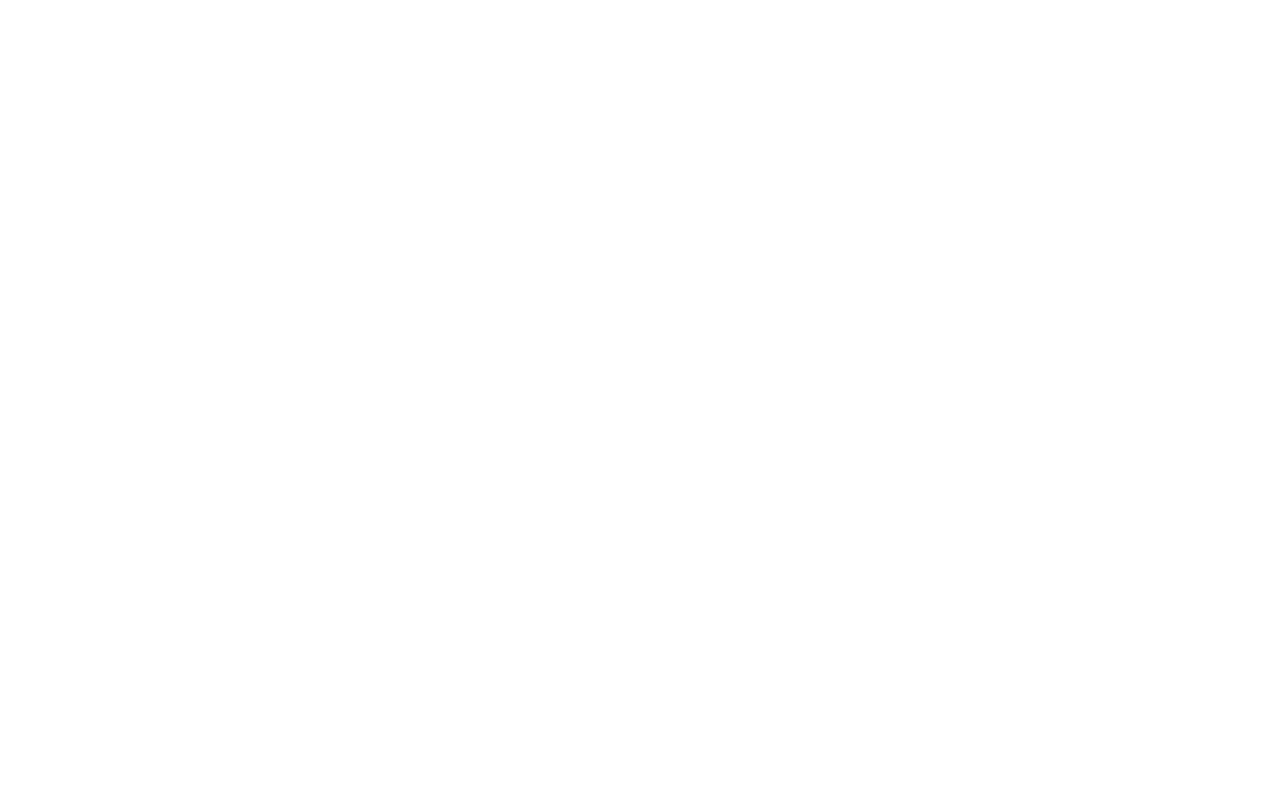
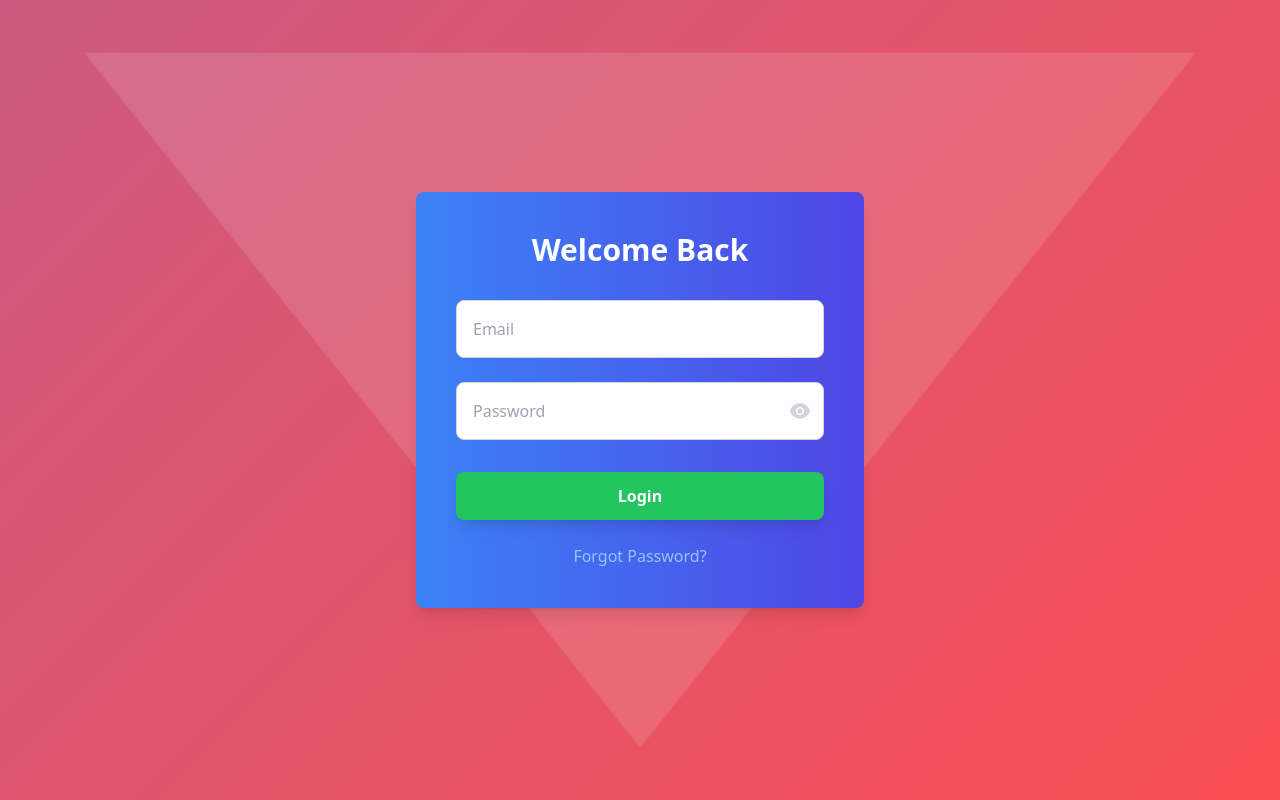
Before and after one commit to jex23/James-Galos-Portfolio, a React (Vite) app: page /login in a window 1280 px wide. Before the commit this address had no page. Built offline with nearby package versions, Linux system fonts and the light colour scheme; no server answers.

Commit message:
Remove unused imports in AboutSection component 2

```diff
--- a/package.json
+++ b/package.json
@@ -10,7 +10,9 @@
     "preview": "vite preview"
   },
   "dependencies": {
+    "@heroicons/react": "^2.1.5",
     "@types/styled-components": "^5.1.34",
+    "firebase": "^10.13.2",
     "framer-motion": "^11.5.5",
     "icons": "^1.0.0",
     "react": "^18.3.1",
--- a/src/App.tsx
+++ b/src/App.tsx
@@ -1,16 +1,43 @@
+// src/App.tsx
 import React from 'react';
 import { BrowserRouter as Router, Route, Routes } from 'react-router-dom';
+import { onAuthStateChanged } from 'firebase/auth';
+import { auth } from './firebaseConfig';
+import ProtectedRoute from './components/ProtectedRoute';
+import Login from './components/Login';
+import Upload from './components/Upload'; // Import the Upload component
 import Home from './pages/Home';
 import About from './pages/About';
-import Upload from './components/Upload';
 
 const App: React.FC = () => {
+  const [isAuthenticated, setIsAuthenticated] = React.useState<boolean | null>(null);
+
+  React.useEffect(() => {
+    const unsubscribe = onAuthStateChanged(auth, (user) => {
+      setIsAuthenticated(!!user);
+    });
+
+    return () => unsubscribe();
+  }, []);
+
+  if (isAuthenticated === null) {
+    return <div>Loading...</div>; // Loading state
+  }
+
   return (
     <Router>
       <Routes>
         <Route path="/" element={<Home />} />
         <Route path="/about" element={<About />} />
-        <Route path="/upload" element={<Upload />} /> {/* Add Upload route */}
+        <Route path="/login" element={<Login />} />
+        <Route
+          path="/uploadDetails"
+          element={
+            <ProtectedRoute isAuthenticated={isAuthenticated}>
+              <Upload />
+            </ProtectedRoute>
+          }
+        />
       </Routes>
     </Router>
   );
--- a/src/components/HeroSection.tsx
+++ b/src/components/HeroSection.tsx
@@ -75,7 +75,7 @@ const HeroSection: React.FC = () => {
       >
         {/* Profile Image with enhanced animation */}
         <motion.img
-          src="https://i.ibb.co/0BpdJws/2x2.png" // Replace with your image URL
+          src="src/assets/2x2.png" // Replace with your image URL
           alt="Profile Picture"
           className="rounded-full mb-6 w-40 h-40 object-cover mx-auto"
           initial={{ opacity: 0, scale: 0.8, rotate: 0 }}
--- /dev/null
+++ b/src/components/Login.tsx
@@ -0,0 +1,129 @@
+import React, { useState } from 'react';
+import { getAuth, signInWithEmailAndPassword } from 'firebase/auth';
+import { useNavigate } from 'react-router-dom';
+import { auth } from '../firebaseConfig'; // Adjusted import
+import { AiFillEye, AiFillEyeInvisible } from 'react-icons/ai'; // Import icons for showing/hiding password
+import { motion } from 'framer-motion';
+import styled from 'styled-components';
+import '../components/login.css'; // Import your CSS file
+
+// Define the geometric shapes animation
+const GeometricAnimation = styled(motion.div)`
+  position: absolute;
+  top: 0;
+  left: 0;
+  width: 100%;
+  height: 100%;
+  overflow: hidden;
+  z-index: 0;
+  pointer-events: none;
+  background: linear-gradient(135deg, #4d79ff, #ff4d4d);
+  background-size: 400% 400%;
+  animation: gradientAnimation 15s ease infinite;
+
+  @keyframes gradientAnimation {
+    0% {
+      background-position: 0% 0%;
+    }
+    50% {
+      background-position: 100% 100%;
+    }
+    100% {
+      background-position: 0% 0%;
+    }
+  }
+
+  &:before {
+    content: '';
+    display: block;
+    position: absolute;
+    top: 10%;
+    left: 10%;
+    width: 80%;
+    height: 80%;
+    background: rgba(255, 255, 255, 0.2);
+    clip-path: polygon(0% 0%, 100% 0%, 50% 100%);
+    animation: shapesAnimation 8s ease-in-out infinite;
+  }
+
+  @keyframes shapesAnimation {
+    0% {
+      transform: scale(0.8);
+      opacity: 0.5;
+    }
+    50% {
+      transform: scale(1.2);
+      opacity: 0.7;
+    }
+    100% {
+      transform: scale(0.8);
+      opacity: 0.5;
+    }
+`;
+
+const Login: React.FC = () => {
+  const [email, setEmail] = useState('');
+  const [password, setPassword] = useState('');
+  const [showPassword, setShowPassword] = useState(false);
+  const navigate = useNavigate();
+
+  const handleLogin = async (e: React.FormEvent) => {
+    e.preventDefault();
+    try {
+      await signInWithEmailAndPassword(auth, email, password);
+      navigate('/uploadDetails');
+    } catch (error) {
+      console.error("Error logging in:", error);
+      alert("Failed to log in. Please check your credentials and try again.");
+    }
+  };
+
+  return (
+    <div className="flex items-center justify-center min-h-screen bg-gray-900 relative overflow-hidden">
+      <GeometricAnimation />
+      <div className="bg-gradient-to-r from-blue-500 to-indigo-600 shadow-lg rounded-lg p-10 max-w-md w-full transform transition duration-500 hover:scale-105 relative z-10">
+        <h2 className="text-3xl font-bold text-center text-white mb-8">Welcome Back</h2>
+        <form onSubmit={handleLogin}>
+          <div className="mb-6">
+            <input
+              type="email"
+              placeholder="Email"
+              value={email}
+              onChange={(e) => setEmail(e.target.value)}
+              required
+              className="w-full p-4 border border-gray-300 rounded-lg focus:outline-none focus:ring-2 focus:ring-blue-300 transition duration-300"
+            />
+          </div>
+          <div className="mb-8 flex items-center relative">
+            <input
+              type={showPassword ? 'text' : 'password'}
+              placeholder="Password"
+              value={password}
+              onChange={(e) => setPassword(e.target.value)}
+              required
+              className="w-full p-4 border border-gray-300 rounded-lg focus:outline-none focus:ring-2 focus:ring-blue-300 transition duration-300"
+            />
+            <button
+              type="button"
+              onClick={() => setShowPassword(!showPassword)}
+              className="absolute right-3 top-1/2 transform -translate-y-1/2 text-gray-300 hover:text-white transition duration-300"
+            >
+              {showPassword ? <AiFillEyeInvisible size={24} /> : <AiFillEye size={24} />}
+            </button>
+          </div>
+          <button
+            type="submit"
+            className="w-full bg-green-500 hover:bg-green-600 text-white font-bold py-3 rounded-lg transition duration-300 shadow-lg transform hover:scale-105"
+          >
+            Login
+          </button>
+        </form>
+        <div className="mt-6 text-center">
+          <a href="#" className="text-blue-300 hover:text-blue-400 transition duration-300">Forgot Password?</a>
+        </div>
+      </div>
+    </div>
+  );
+};
+
+export default Login;
--- /dev/null
+++ b/src/components/ProtectedRoute.tsx
@@ -0,0 +1,18 @@
+// src/components/ProtectedRoute.tsx
+import React from 'react';
+import { Navigate } from 'react-router-dom';
+
+interface ProtectedRouteProps {
+  children: React.ReactNode;
+  isAuthenticated: boolean | null;
+}
+
+const ProtectedRoute: React.FC<ProtectedRouteProps> = ({ children, isAuthenticated }) => {
+  if (isAuthenticated === null) {
+    return <div>Loading...</div>; // Loading state
+  }
+
+  return isAuthenticated ? <>{children}</> : <Navigate to="/login" />;
+};
+
+export default ProtectedRoute;
--- a/src/components/Upload.tsx
+++ b/src/components/Upload.tsx
@@ -1,3 +1,4 @@
+// src/pages/Upload.tsx
 import React, { useState } from 'react';
 
 const Upload: React.FC = () => {
@@ -14,19 +15,18 @@ const Upload: React.FC = () => {
       return;
     }
 
-    // Here you would typically send the file to your server
     const formData = new FormData();
     formData.append('file', selectedFile);
 
     try {
-      const response = await fetch('/api/upload', { // Adjust the endpoint as needed
+      const response = await fetch('/api/upload', {
         method: 'POST',
         body: formData,
       });
 
       if (response.ok) {
         alert('File uploaded successfully!');
-        setSelectedFile(null); // Reset the file input
+        setSelectedFile(null);
       } else {
         alert('File upload failed. Please try again.');
       }
--- /dev/null
+++ b/src/components/login.css
@@ -0,0 +1,17 @@
+/* login.css */
+
+.animated-background {
+    background: linear-gradient(270deg, #ff6b6b, #f4f4f4, #6bc1ff, #b8ff6b);
+    background-size: 600% 600%;
+    animation: gradientAnimation 10s ease infinite;
+    min-height: 100vh;
+    display: flex;
+    justify-content: center;
+    align-items: center;
+  }
+
+  @keyframes gradientAnimation {
+    0% { background-position: 0% 50%; }
+    50% { background-position: 100% 50%; }
+    100% { background-position: 0% 50%; }
+  }
--- /dev/null
+++ b/src/firebaseConfig.ts
@@ -0,0 +1,22 @@
+// src/firebaseConfig.ts
+import { initializeApp } from 'firebase/app';
+import { getAuth } from 'firebase/auth';
+import { getFirestore } from 'firebase/firestore';
+
+const firebaseConfig = {
+  apiKey: "AIzaSyDoE3X_1btg0YYX-xVBk2H4Bkrj8YpBUxY",
+  authDomain: "james-galos-portfolio.firebaseapp.com",
+  projectId: "james-galos-portfolio",
+  storageBucket: "james-galos-portfolio.appspot.com",
+  messagingSenderId: "656704072403",
+  appId: "1:656704072403:web:e24765b61910c730b3c226"
+};
+
+// Initialize Firebase
+const app = initializeApp(firebaseConfig);
+
+// Initialize Firebase Authentication and Firestore
+const auth = getAuth(app);
+const db = getFirestore(app);
+
+export { app, auth, db };
--- a/src/pages/Home.tsx
+++ b/src/pages/Home.tsx
@@ -8,6 +8,8 @@ import ProjectsSection from '../components/ProjectsSection';
 import ContactSection from '../components/ContactSection';
 import Footer from '../components/Footer';
 
+
+
 const Home: React.FC = () => {
   const navigate = useNavigate(); // Initialize useNavigate
 
@@ -15,7 +17,7 @@ const Home: React.FC = () => {
     const handleKeyPress = (event: KeyboardEvent) => {
       if (event.ctrlKey && event.shiftKey && event.key === 'U') {
         event.preventDefault(); // Prevent default browser behavior
-        navigate('/upload'); // Navigate to Upload page
+        navigate('/login'); // Navigate to Upload page
       }
     };
 
```
Also changed, not shown: src/components/styles.css (added, +18 -0 lines), 2 other files (tests, documents, lock files or other folders).
